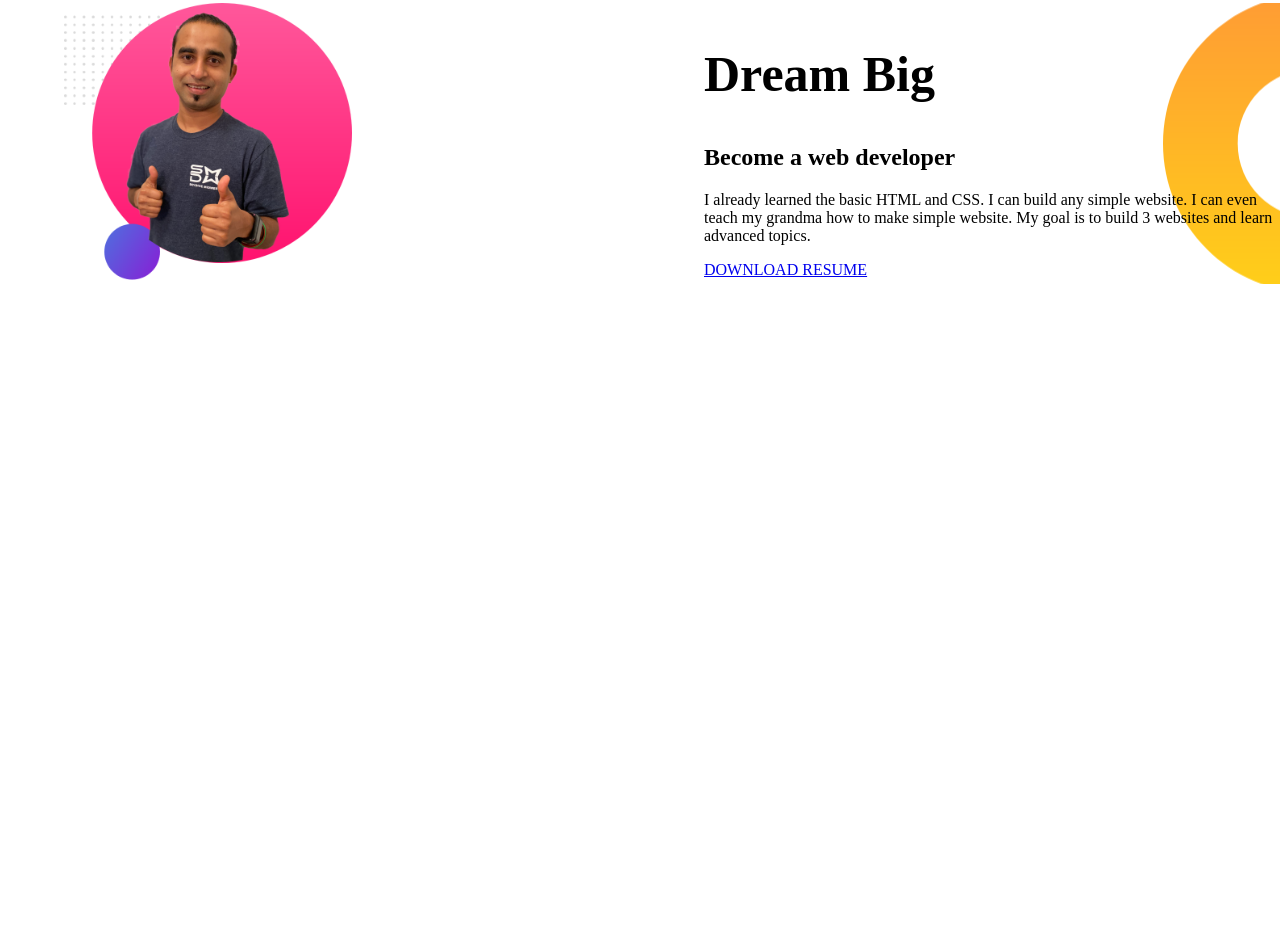
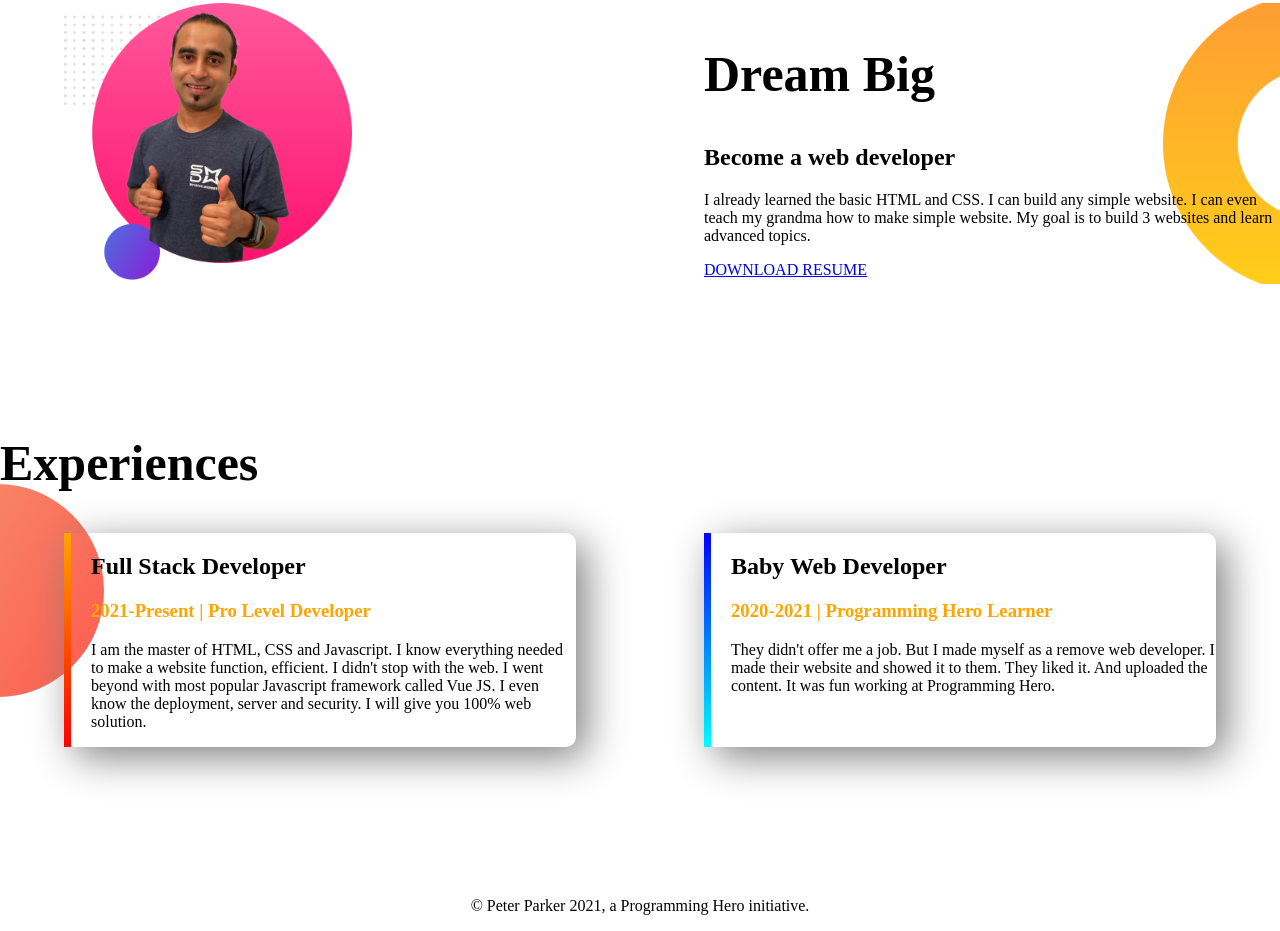
Before and after one commit to almas08/Developer-portfolio, a plain HTML site: page index.html in a window 1280 px wide. Shown: the part 498-1429 px from the top of the page. Before the commit the page ends 932 px from the top, so only its background shows below. Drawn offline with Linux system fonts and the light colour scheme; a web font is replaced by a local one.

Commit message:
footer & experience added

```diff
--- a/index.html
+++ b/index.html
@@ -13,7 +13,7 @@
 </head>
 
 <body>
-    <section class="top-banner">
+    <section class="top-banner flexible-container">
         <div class="half-width">
             <h1>Welcome To</h1>
             <h1><span class="new">Almas </span>supershop</h1>
@@ -28,7 +28,7 @@
             <img src="Almas.png" alt="">
         </div>
     </section>
-    <section class="Dream-Big">
+    <section class="Dream-Big flexible-container">
         <div class="half-width">
             <img class="down" src="developer-portfolio-master/images/jhankar2.png " alt="">
 
@@ -43,8 +43,33 @@
                 DOWNLOAD RESUME </a>
 
         </div>
+    </section>
+    <section class="experience-area">
+        <h1>Experiences</h1>
+        <div class="flexible-container">
+            <div id="stack-developer" class="experience-item">
+                <h2>Full Stack Developer</h2>
+                <h3 class="new">2021-Present | Pro Level Developer</h3>
+                <p>I am the master of HTML, CSS and Javascript. I know everything needed to make a website function,
+                    efficient. I didn't stop with the web. I went beyond with most popular Javascript framework called
+                    Vue
+                    JS. I even know the deployment, server and security. I will give you 100% web solution.</p>
+
+            </div>
+            <div id="baby-developer" class="experience-item">
+                <h2>Baby Web Developer</h2>
+                <h3 class="new">2020-2021 | Programming Hero Learner</h3>
+                <p>They didn't offer me a job. But I made myself as a remove web developer. I made their website and
+                    showed
+                    it to them. They liked it. And uploaded the content. It was fun working at Programming Hero.</p>
+            </div>
+        </div>
+
 
     </section>
+    <footer>
+        <p>© Peter Parker 2021, a Programming Hero initiative.</p>
+    </footer>
 
 
 </body>
--- a/style.css
+++ b/style.css
@@ -8,7 +8,7 @@ h1{
 .new{
     color:orange;
 }
-section{
+.flexible-container{
     display: flex;
     margin-bottom: 150px;
 }
@@ -36,6 +36,32 @@ section{
     background-image: url(dream-bg.png);
     background-repeat: no-repeat;
     background-position: right;
+    }
+    .experience-area{
+        background-image: url(exp-bg.png);
+        background-repeat: no-repeat;
+        background-position: left;
+    }
+    .experience-item{
+        width:40%;
+        margin-left: 5%;
+        margin-right: 5%;
+        padding-left: 20px;
+        border-radius: 10px;
+        box-shadow: 10px 10px 40px  gray;
+        border-left:10px;
 
-
-}
+    }
+    #baby-developer{
+        border-left: 7px solid;
+        border-image:linear-gradient(blue,cyan);
+        border-image-slice: 1;
+    }
+    #stack-developer{
+        border-left:7px solid;
+        border-image:linear-gradient(orange,red);
+        border-image-slice: 1;
+    }
+    footer p{
+        text-align: center;
+    }
```
Also changed, not shown: exp-bg.png (renamed from developer-portfolio-master/images/exp-bg.png).
